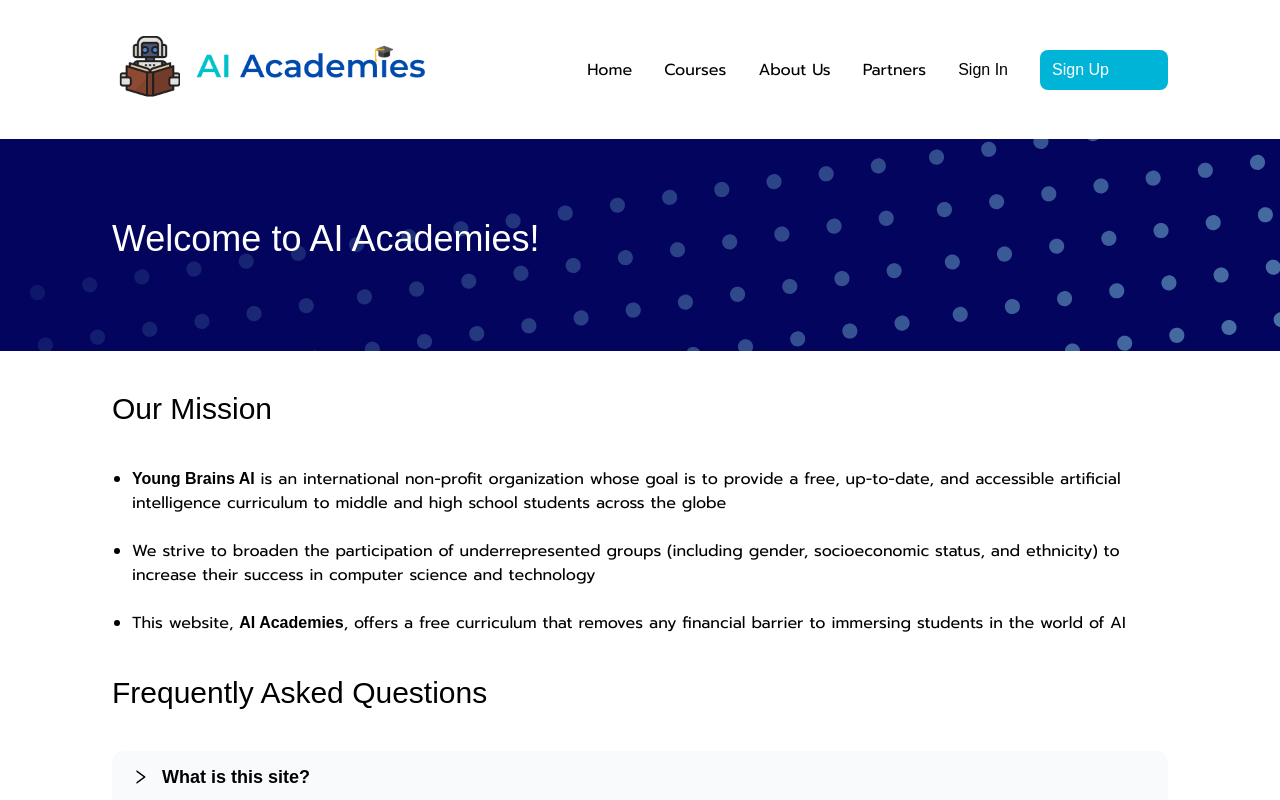
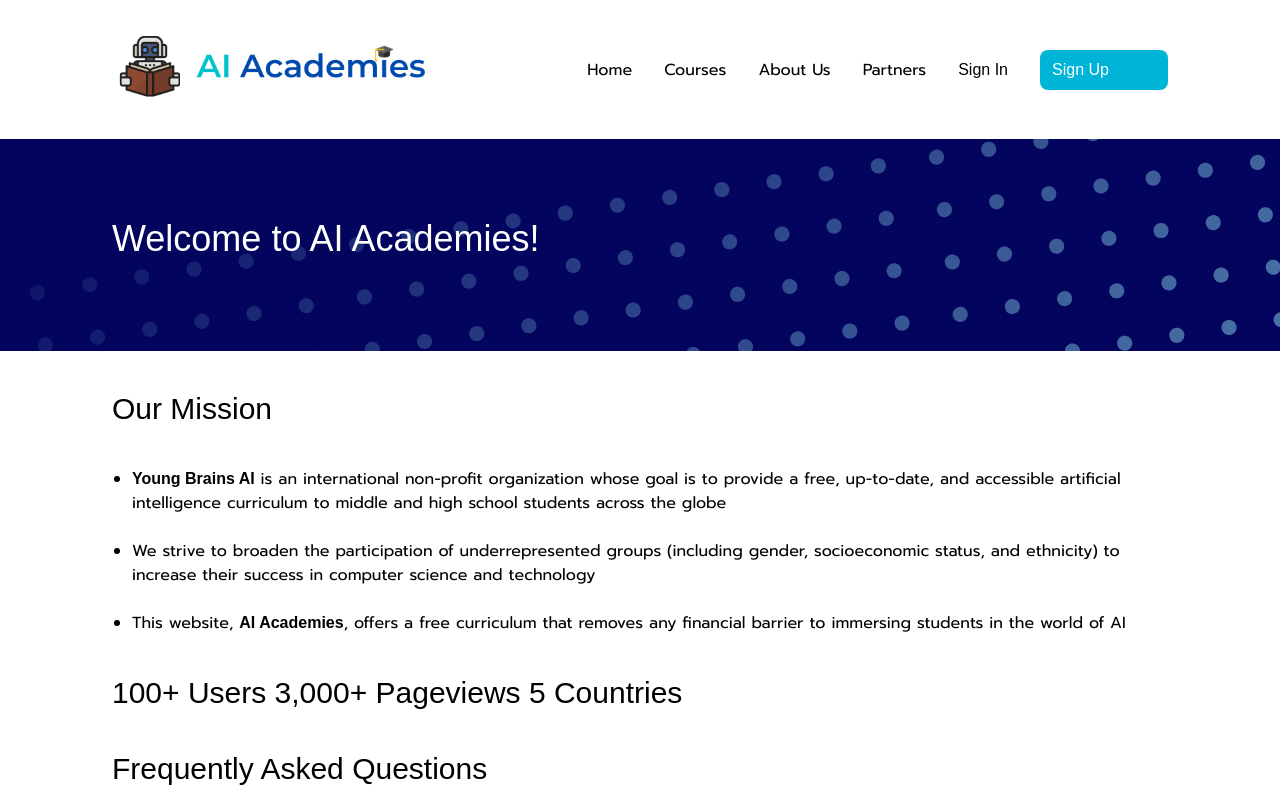
Before and after one commit to rzirvi1665/aiacademies-web, a Next.js app: page / in a window 1280 px wide. Shown: the top 800 px of the page. Built offline with nearby package versions, Linux system fonts and the light colour scheme; a web font is replaced by a local one.

Commit message:
Update index.tsx

```diff
--- a/pages/index.tsx
+++ b/pages/index.tsx
@@ -20,6 +20,7 @@ const Home: NextPage = () => {
                     <br/>
                     <li>This website, <b>AI Academies</b>, offers a free curriculum that removes any financial barrier to immersing students in the world of AI</li>
                 </ul>
+                <h2 className="font-medium mb-10">100+ Users     3,000+ Pageviews      5 Countries</h2>
                 <h2 className="font-medium mb-10">Frequently Asked Questions</h2>
                 <Accordion>
                     <AccordionElement title="What is this site?">
```
